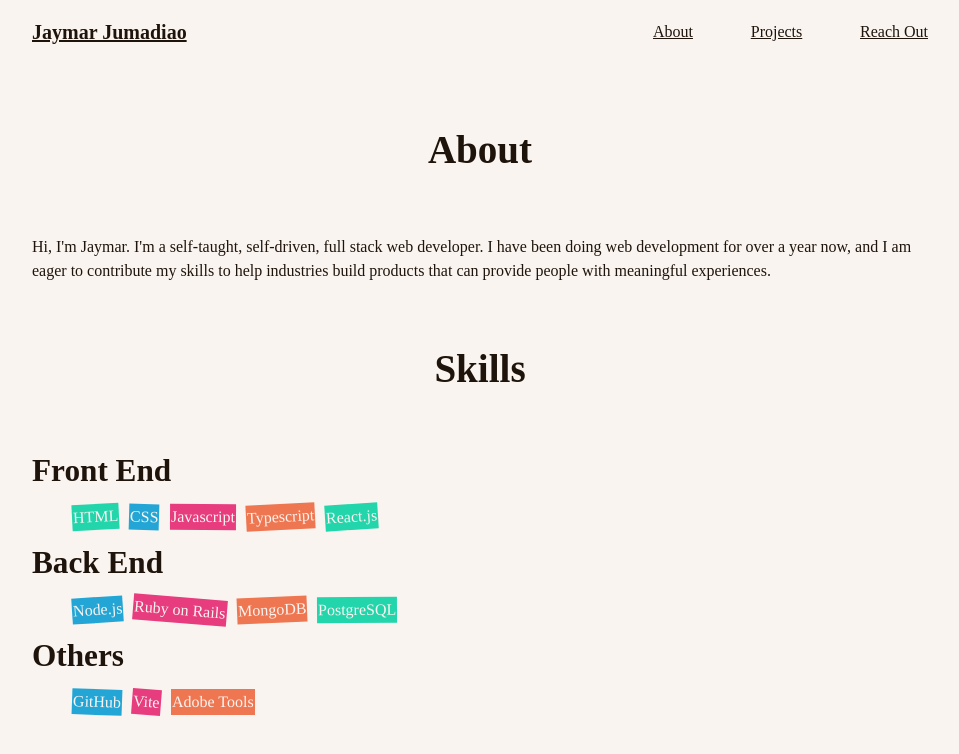
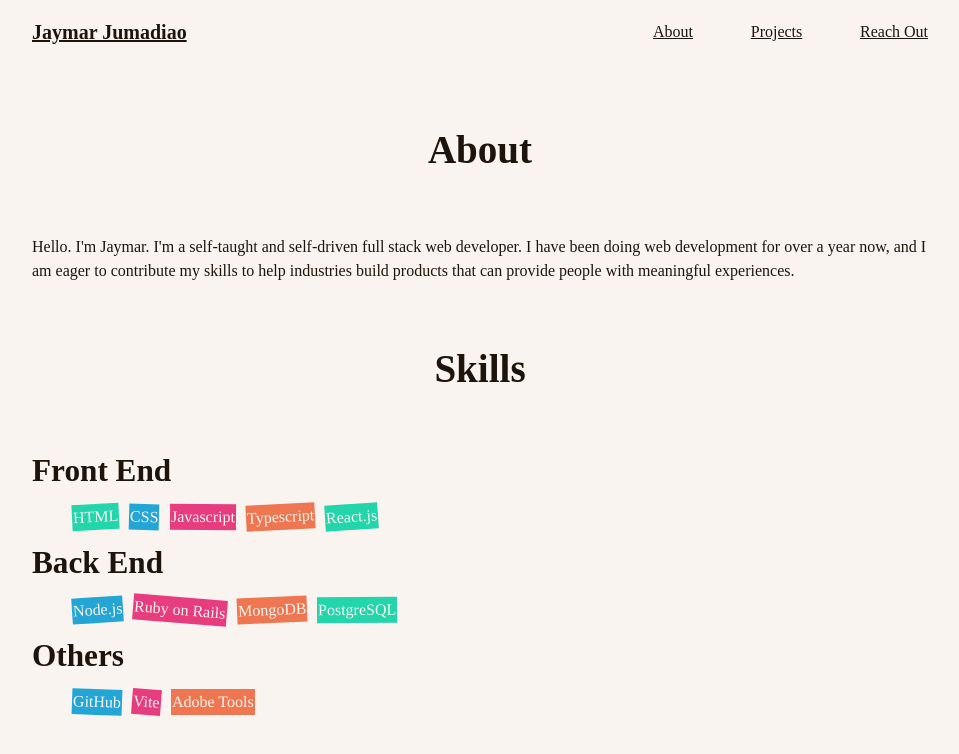
Before and after one commit to kalamansi10/portfolio-react, a React (Vite) app: page /about in a window 1280 px wide. Shown: the top 754 px of the page, without its empty margins (160-1119 px from the left). Built offline with nearby package versions, Linux system fonts and the light colour scheme; a web font is replaced by a local one.

Commit message:
Updated about page info

```diff
--- a/src/pages/About.tsx
+++ b/src/pages/About.tsx
@@ -43,7 +43,7 @@ const About: React.FC = () => {
     <div className="about-page">
       <h2>About</h2>
       <p>
-        Hi, I'm Jaymar. I'm a self-taught, self-driven, full stack web
+        Hello. I'm Jaymar. I'm a self-taught and self-driven full stack web
         developer. I have been doing web development for over a year now, and I
         am eager to contribute my skills to help industries build products that
         can provide people with meaningful experiences.
```
